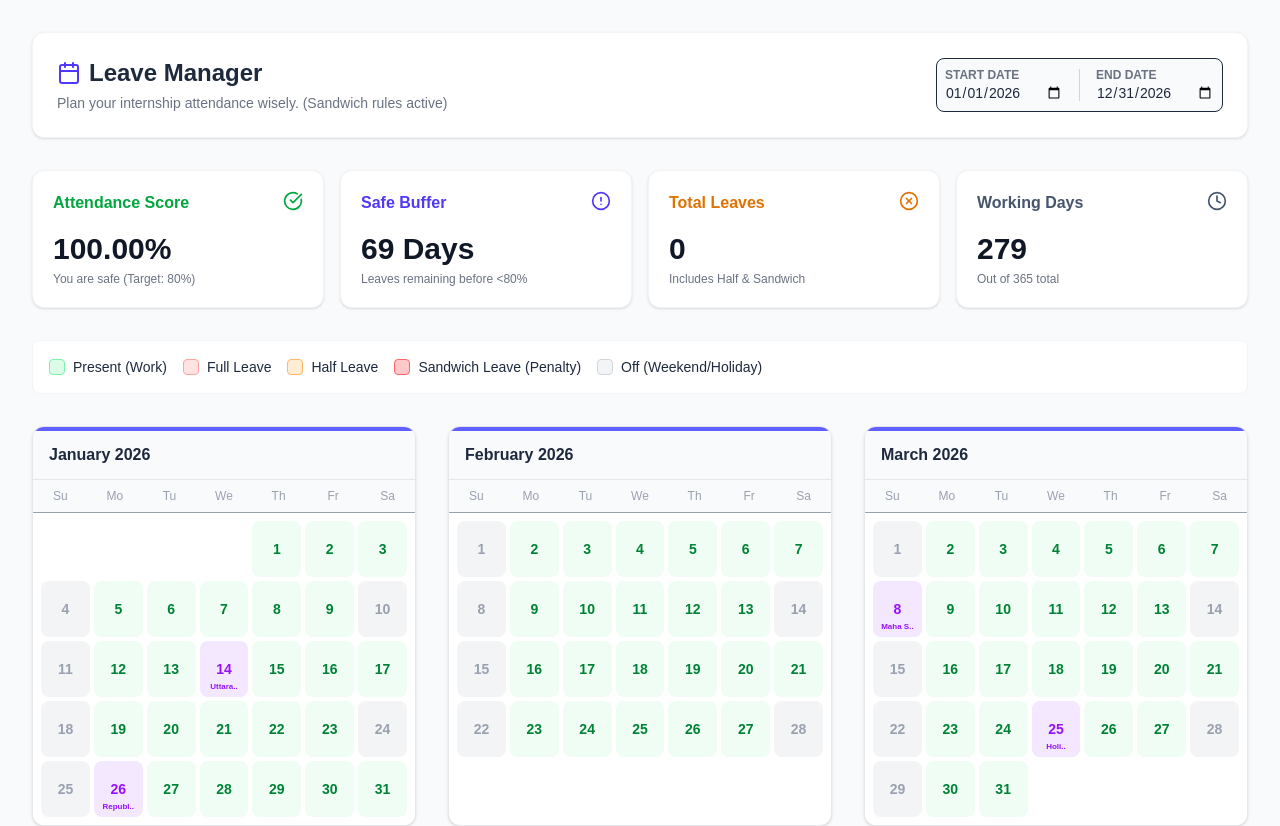
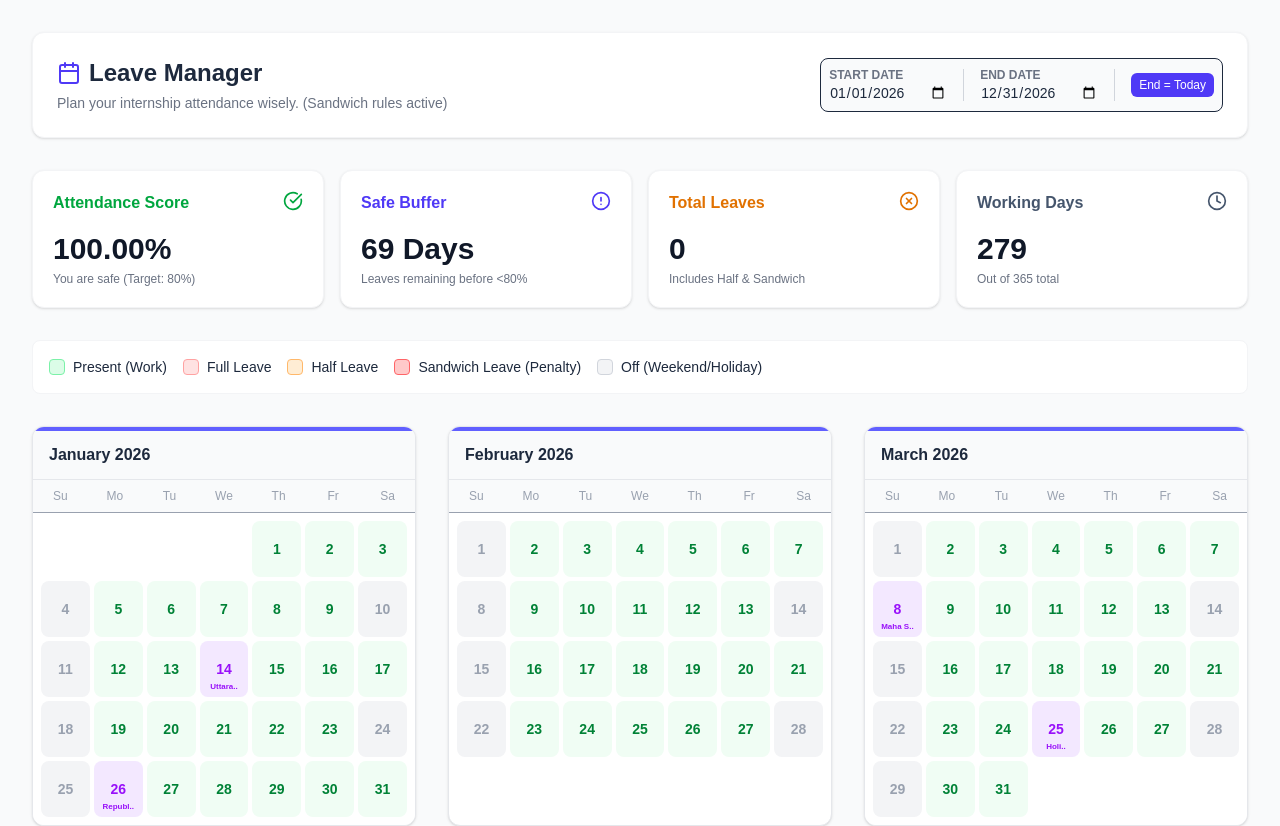
Before and after one commit to ark5234/Leave-Manager, a Next.js app: page / in a window 1280 px wide. Shown: the top 826 px of the page. Built offline with nearby package versions, Linux system fonts and the light colour scheme.

Commit message:
feat(ui): add End = Today quick-set button

```diff
--- a/src/app/page.tsx
+++ b/src/app/page.tsx
@@ -152,6 +152,16 @@ export default function Home() {
                         className="bg-transparent text-sm font-medium focus:outline-none"
                         title="Select end date"
                     />
+                </div>
+                <div className="w-px h-8 bg-gray-300"></div>
+                <div className="flex items-center">
+                    <button
+                        type="button"
+                        className="text-xs px-2 py-1 bg-indigo-600 text-white rounded-md hover:bg-indigo-700"
+                        onClick={() => setEndDate(new Date().toISOString().slice(0,10))}
+                    >
+                        End = Today
+                    </button>
                 </div>
             </div>
         </div>
```
